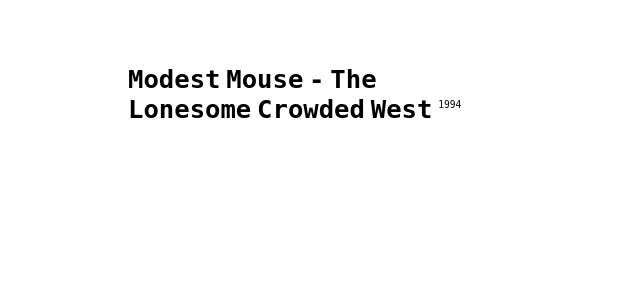
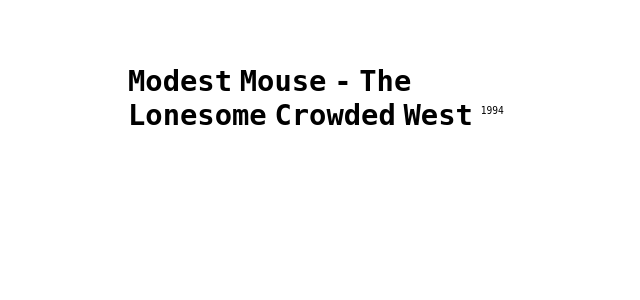
Before and after one commit to janokular/musicstreamer, a Flask app: page / in a window 1280 px wide. Shown: the top 300 px of the page, without its empty margins (0-640 px from the left). Run offline with Flask 3, Linux system fonts and the light colour scheme.

Commit message:
updated style.css

```diff
--- a/musicstreamer/static/style.css
+++ b/musicstreamer/static/style.css
@@ -21,7 +21,7 @@
 .album {
   text-decoration: none;
   color: black;
-  font-size: 2vw;
+  font-size: 2.25vw;
   font-weight: 900;
   word-spacing: -0.75vw;
   flex: 0 0 60%;
```
